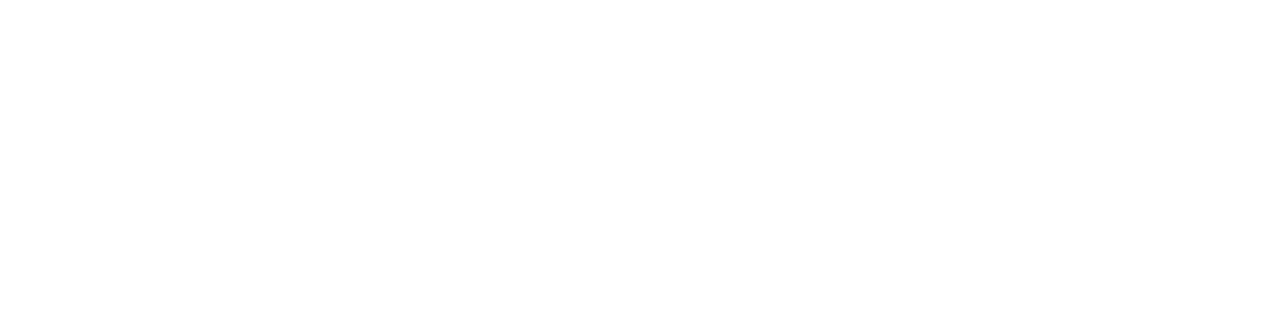
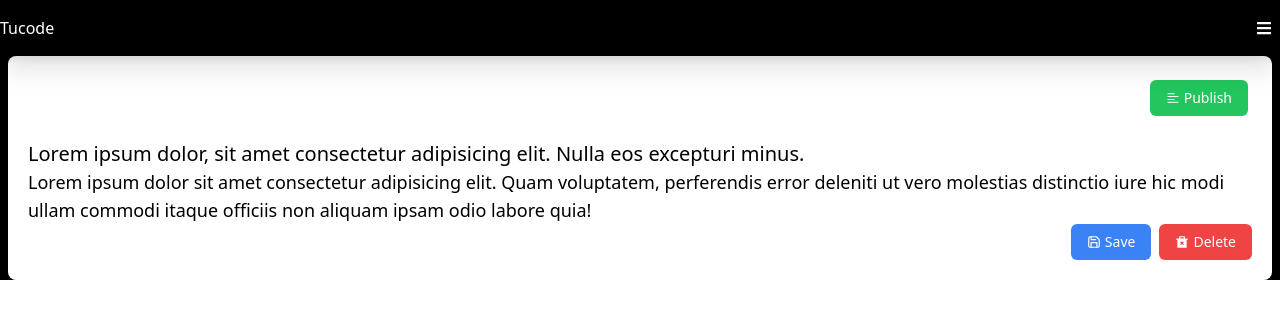
Before and after one commit to johnmuthua/nextjs, a Next.js app: page /writequestion in a window 1280 px wide. Shown: the top 318 px of the page. Built offline with nearby package versions, Linux system fonts and the light colour scheme.

Commit message:
Add react icons to buttons

```diff
--- /dev/null
+++ b/components/editor/Editor.jsx
@@ -0,0 +1,47 @@
+import { FiSave } from "react-icons/fi";
+import { RiDeleteBin2Fill } from "react-icons/ri";
+import { AiOutlineAlignLeft } from "react-icons/ai";
+const Editor = () => {
+  return (
+    <section className="m-0 p-0">
+      <div className="bg-black">
+        <form className="bg-white rounded-lg m-2 p-2">
+          <div className="flex flex-row justify-between m-2 p-2">
+            <div></div>
+            <div>
+              <button className="px-4 py-2 bg-green-500 text-sm text-white  rounded-md flex justify-center items-center hover:bg-transparent hover:text-green-500">
+                <AiOutlineAlignLeft className="mr-1" /> Publish
+              </button>
+            </div>
+          </div>
+          <div className="p-2 rounded-lg m-1">
+            <h1 className="text-xl">
+              Lorem ipsum dolor, sit amet consectetur adipisicing elit. Nulla
+              eos excepturi minus.
+            </h1>
+            <p className="text-lg font-thin">
+              {" "}
+              Lorem ipsum dolor sit amet consectetur adipisicing elit. Quam
+              voluptatem, perferendis error deleniti ut vero molestias
+              distinctio iure hic modi ullam commodi itaque officiis non aliquam
+              ipsam odio labore quia!
+            </p>
+            <div className="flex justify-between">
+              <div></div>
+              <div className="flex ">
+                <button className="px-4 py-2 mr-2 bg-blue-500 text-sm text-white rounded-md flex justify-center items-center hover:bg-transparent hover:text-green-500">
+                  <FiSave className="mr-1" /> Save
+                </button>
+                <button className="px-4 py-2 bg-red-500 text-sm text-white  rounded-md flex justify-center items-center hover:bg-transparent hover:text-green-500">
+                  <RiDeleteBin2Fill className="mr-1" /> Delete
+                </button>
+              </div>
+            </div>
+          </div>
+        </form>
+      </div>
+    </section>
+  );
+};
+
+export default Editor;
--- a/pages/index.jsx
+++ b/pages/index.jsx
@@ -3,7 +3,6 @@
 import Card from "../components/card/Card";
 
 export default function Home({ feed }) {
-  console.log(feed);
   return (
     <div className="bg-gradient-to-b from-stone-700 to-stone-900 pt-12 ">
       <article className="">
--- a/pages/writequestion.jsx
+++ b/pages/writequestion.jsx
@@ -1,5 +1,13 @@
+import Editor from "../components/editor/Editor";
+import Header from "../components/header/Header";
+
 const writequestion = () => {
-  return <div></div>;
+  return (
+    <div className="bg-gradient-to-b from-stone-700 to-stone-900 pt-12 ">
+      <Editor />
+      <Header />
+    </div>
+  );
 };
 
 export default writequestion;
```
